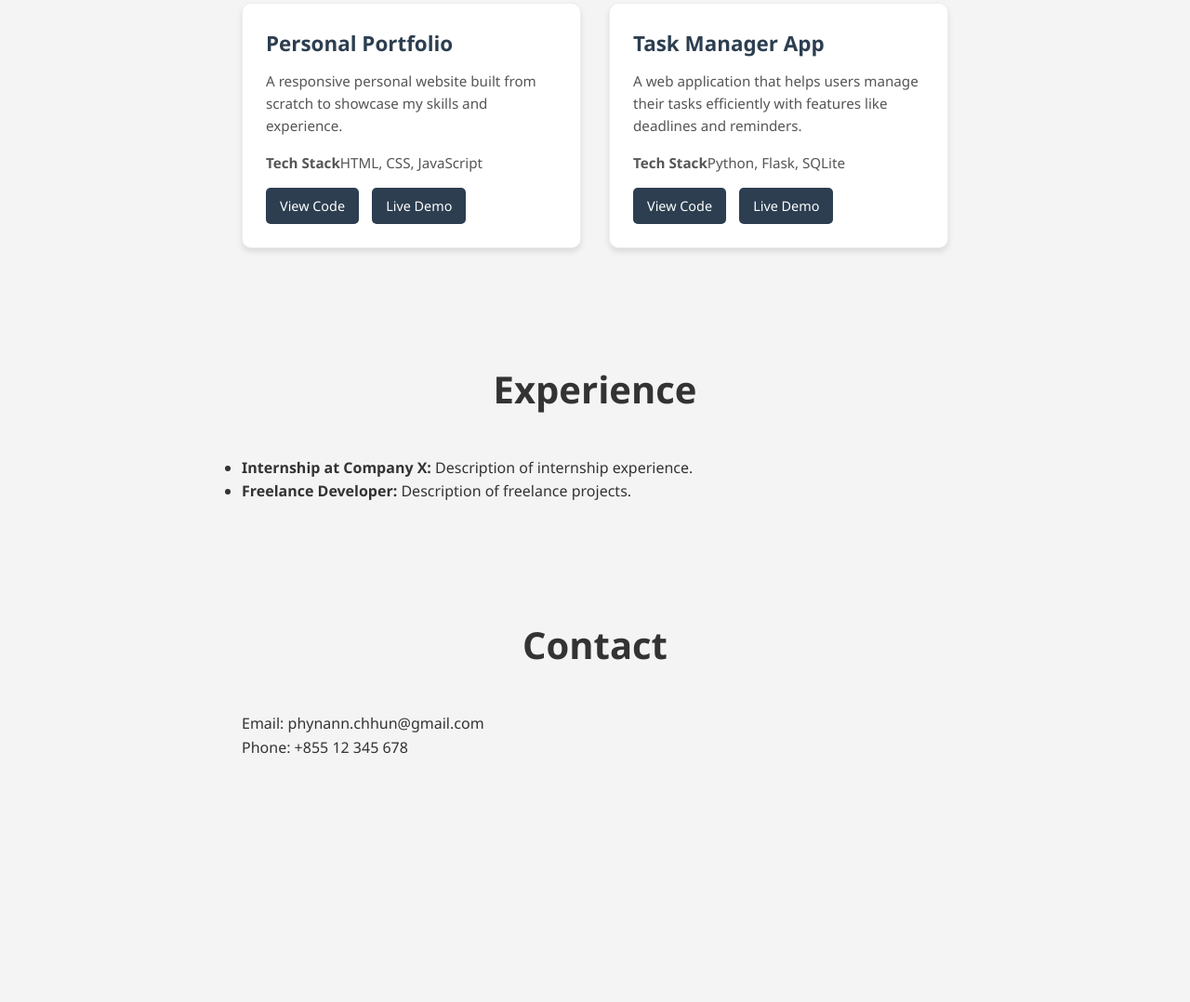
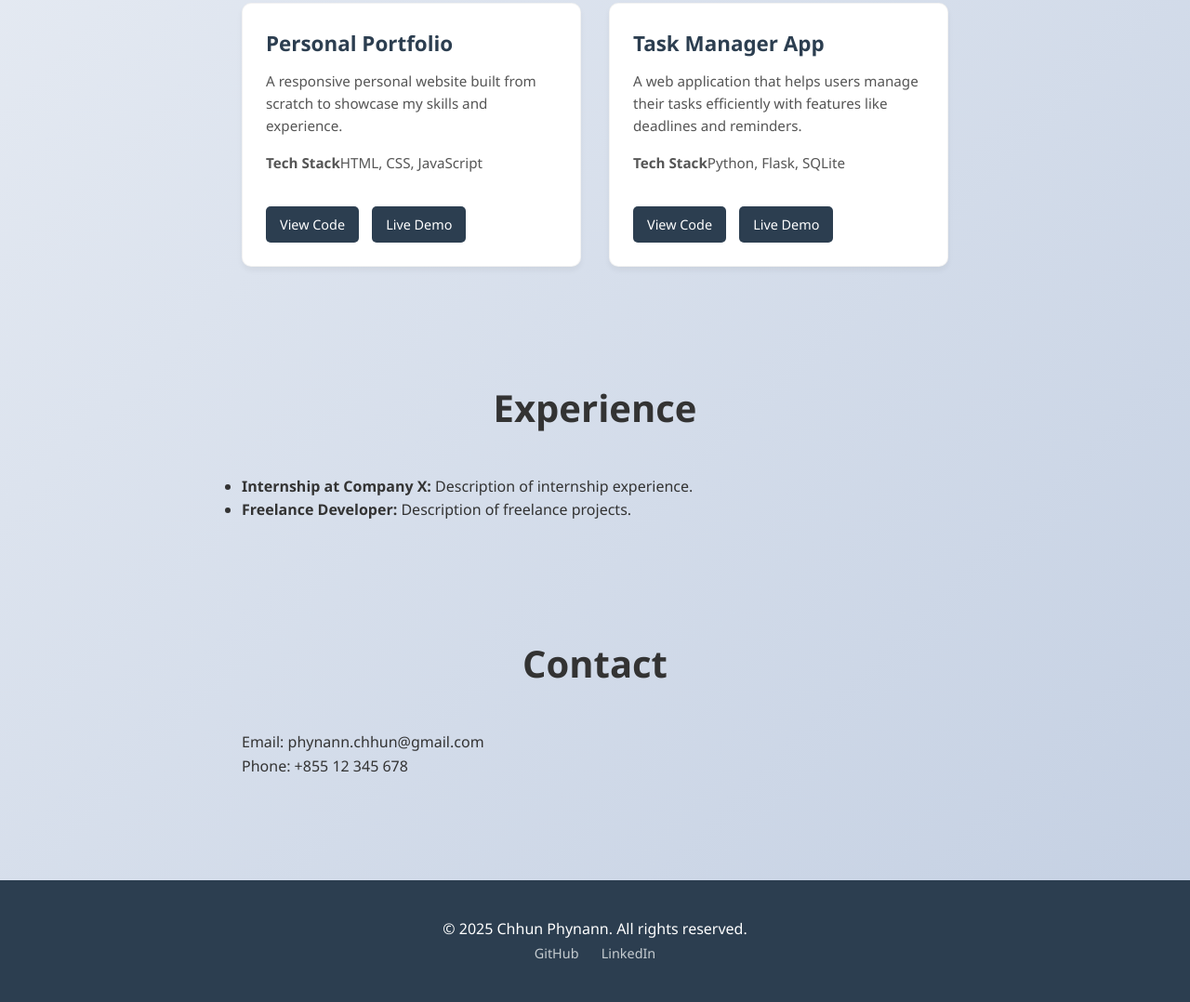
Before and after one commit to Phynann8/Portfolio_web, a plain HTML site: page index.html in a window 1280 px wide. Shown: the part 1251-2329 px from the top of the page at 93% size. Before the commit the page ends 2128 px from the top, so only its background shows below. Drawn offline with Linux system fonts and the light colour scheme.

Commit message:
Initial commit

```diff
--- a/index.html
+++ b/index.html
@@ -75,5 +75,15 @@
         <p>Email: phynann.chhun@gmail.com</p>
         <p>Phone: +855 12 345 678</p>
     </section>
+
+    <footer>
+    <p>&copy; <span id="year"></span> Chhun Phynann. All rights reserved.</p>
+    <div class="social-links">
+        <a href="https://github.com/yourusername" target="_blank">GitHub</a>
+        <a href="https://linkedin.com/in/yourusername" target="_blank">LinkedIn</a>
+    </div>
+</footer>
+
+<script src="script.js"></script>
 </body>
 </html>
--- /dev/null
+++ b/script.js
@@ -0,0 +1,11 @@
+// 1. Select the element where we want to put the year
+const yearSpan = document.getElementById('year');
+
+// 2. Get the current year from the computer
+const currentYear = new Date().getFullYear();
+
+// 3. Put that number into the HTML
+yearSpan.textContent = currentYear;
+
+// 4. Console log to check if it's working
+console.log("Website loaded successfully! Current year is: " + currentYear);
--- a/style.css
+++ b/style.css
@@ -12,7 +12,11 @@ body {
     font-family: 'Segoe UI','Segoe UI', Tahoma, Geneva, Verdana, sans-serif;
     line-height: 1.6;
     color: #333;
-    background-color: #f4f4f4;
+    /* NEW: Modern Mesh Gradient Background */
+    /* This blends a soft blue into a soft purple */
+
+    background: linear-gradient(135deg, #f5f7fa 0%, #c3cfe2 100%);
+    min-height: 100vh; /* Ensures the gradient covers the whole screen */
 }
 /* Navigation Bar Styling */
 nav ul{
@@ -89,9 +93,21 @@ section h2{
     background-color: white;
     padding: 25px;
     border-radius: 10px;
-    box-shadow: 0 4px 6px rgba(0,0,0,0.1);
-    transition: transform 0.2s;
-    border: 1px solid #eee;
+    box-shadow: 0 4px 6px rgba(0,0,0,0.05);
+   transition: transform 0.3s ease, box-shadow 0.3s ease;
+    border: 1px solid rgba(0,0,0,0.05);
+
+    /* NEW: This aligns the buttons! */
+    display: flex;
+    flex-direction: column; /* Stacks content vertically */
+    height: 100%;           /* Forces card to fill the grid height */
+
+}
+
+/* Add this SMALL new rule to push the buttons down */
+.project-card .links {
+    margin-top: auto;       /* Automatically pushes this block to the bottom */
+    padding-top: 20px;      /* Adds a little space above the buttons */
 }
 /* Make the card pop up when hovered */
 .project-card:hover {
@@ -125,3 +141,26 @@ section h2{
 .project-card .links a:hover {
     background-color: #34495e; /* Slightly lighter blue on hover */
 }
+
+/* Footer Styling */
+footer {
+    background-color: #2c3e50; /* Dark background matches your theme */
+    color: white;
+    text-align: center;
+    padding: 40px 20px;
+    margin-top: 50px; /* Push it away from the content above */
+}
+
+footer a {
+    color: #ecf0f1;
+    margin: 0 10px;
+    text-decoration: none;
+    font-size: 0.9rem;
+    opacity: 0.8;
+    transition: opacity 0.3s;
+}
+
+footer a:hover {
+    opacity: 1; /* Brightens up on hover */
+    text-decoration: underline;
+}
```
